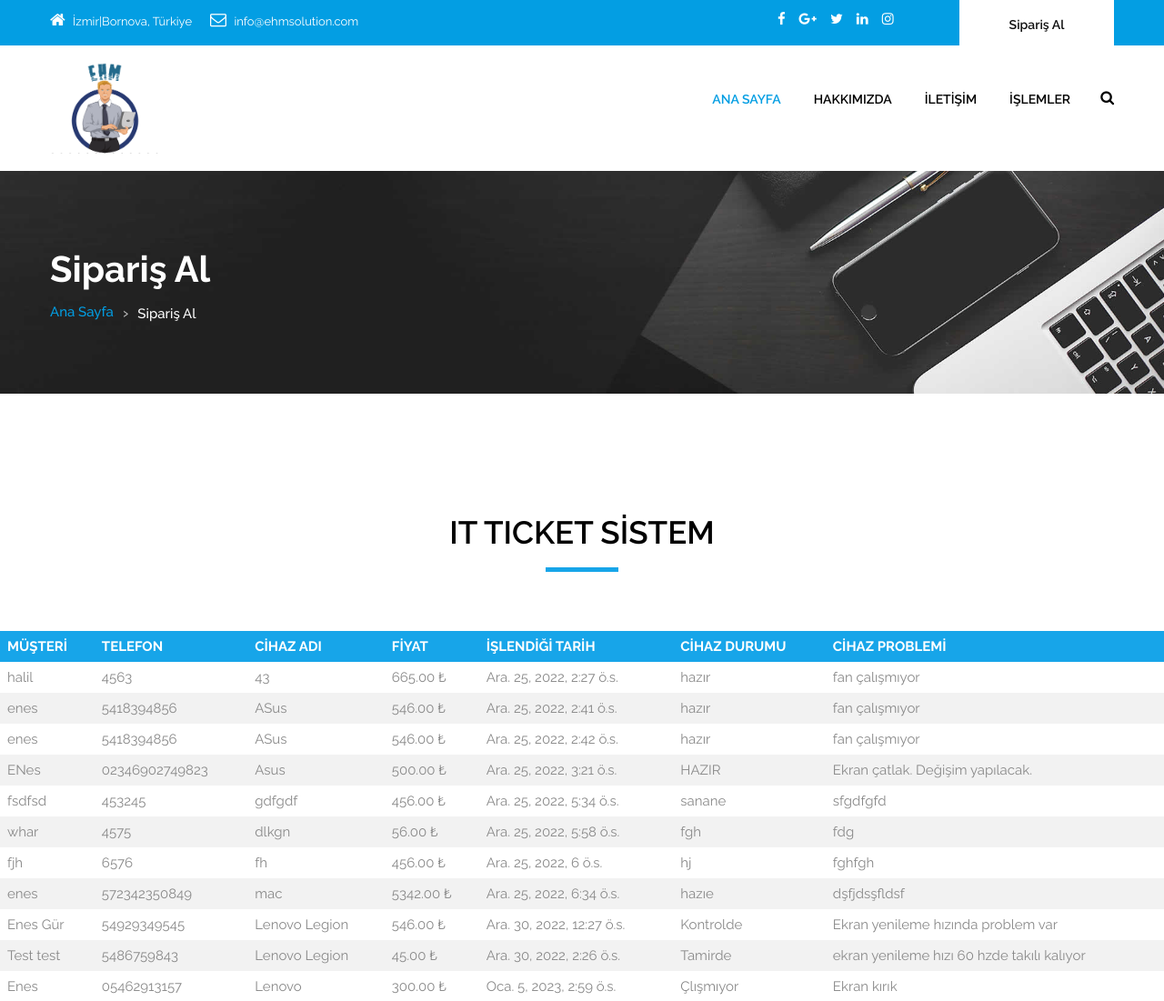
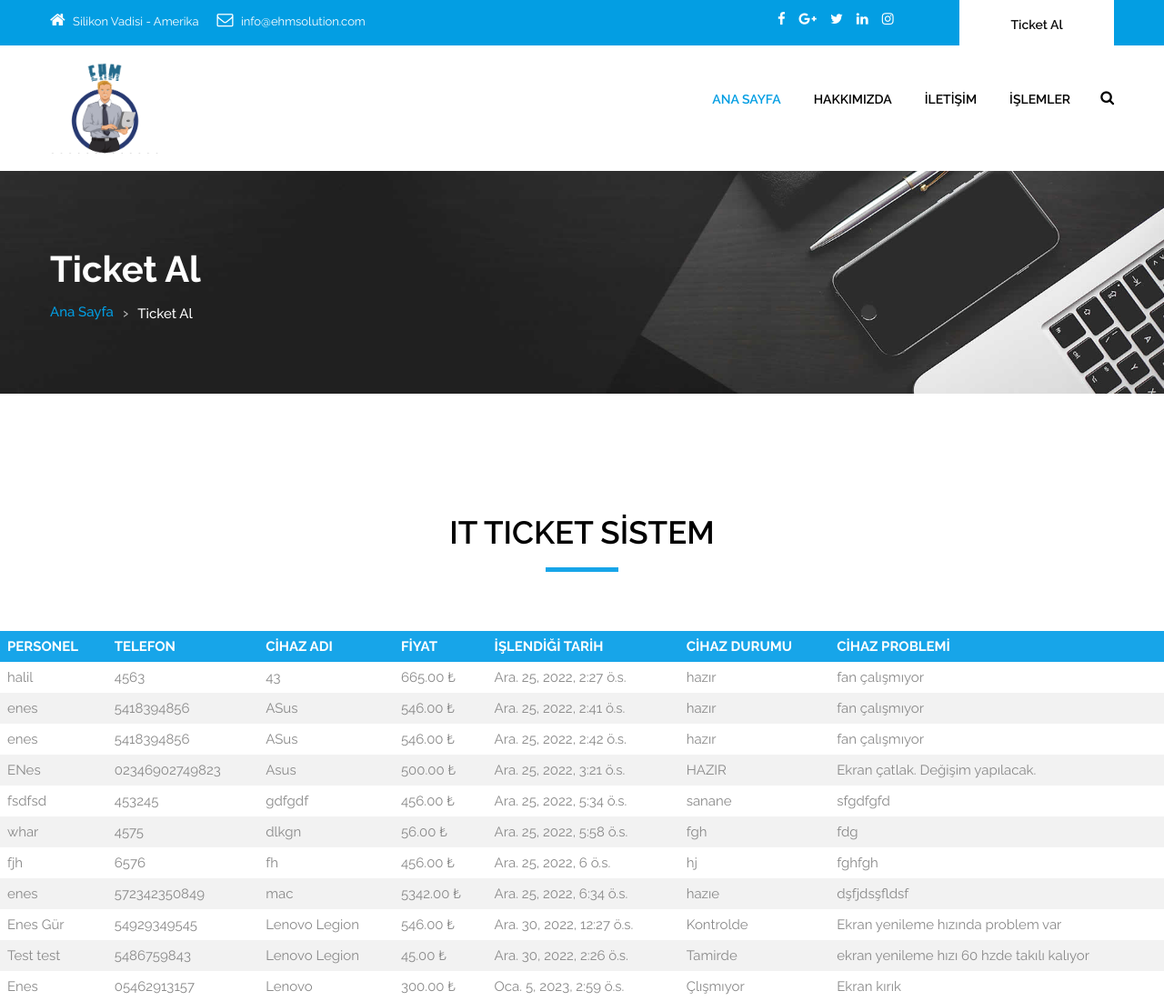
Before and after one commit to Stuckinrecoverymode/IT-ticketing-system, a Django app: page /home/ in a window 1280 px wide. Shown: the top 1101 px of the page at 91% size. Run offline with Django 3.2, Linux system fonts and the light colour scheme; data comes from the database, SQL or seed files in the repository; some libraries are stand-ins or nearby versions.

Commit message:
Template changes added

```diff
--- a/templates/about.html
+++ b/templates/about.html
@@ -417,7 +417,7 @@
       function initMap() {
         var map = new google.maps.Map(document.getElementById('map'), {
           zoom: 11,
-          center: {lat:  38.463125, lng: 27.175887},
+          center: {lat:  37.441968, lng: -122.172830},
 		  styles: [
                {
                  elementType: 'geometry',
@@ -510,7 +510,7 @@
 
         var image = "{% static 'media/images/it_service/location_icon_map_cont.png' %}";
         var beachMarker = new google.maps.Marker({
-          position: {lat:  38.463125, lng: 27.175887},
+          position: {lat:  37.441968, lng: -122.172830},
           map: map,
           icon: image
         });
--- a/templates/header.html
+++ b/templates/header.html
@@ -51,7 +51,7 @@
           <div class="full">
             <div class="topbar-left">
               <ul class="list-inline">
-                <li> <span class="topbar-label"><i class="fa  fa-home"></i></span> <span class="topbar-hightlight">İzmir|Bornova, Türkiye</span> </li>
+                <li> <span class="topbar-label"><i class="fa  fa-home"></i></span> <span class="topbar-hightlight">Silikon Vadisi - Amerika</span> </li>
                 <li> <span class="topbar-label"><i class="fa fa-envelope-o"></i></span> <span class="topbar-hightlight"><a href="mailto:info@yourdomain.com">info@ehmsolution.com</a></span> </li>
               </ul>
             </div>
@@ -70,7 +70,7 @@
             </div>
           </div>
           <div class="float-right">
-            <div class="make_appo"> <a class="btn white_btn" href="{% url 'login' %}">Sipariş Al</a> </div>
+            <div class="make_appo"> <a class="btn white_btn" href="{% url 'login' %}">Ticket Al</a> </div>
           </div>
         </div>
       </div>
--- a/templates/home.html
+++ b/templates/home.html
@@ -11,10 +11,10 @@
         <div class="full">
           <div class="title-holder">
             <div class="title-holder-cell text-left">
-              <h1 class="page-title">Sipariş Al</h1>
+              <h1 class="page-title">Ticket Al</h1>
               <ol class="breadcrumb">
                 <li><a href="{% url 'index' %}">Ana Sayfa</a></li>
-                <li class="active">Sipariş Al</li>
+                <li class="active">Ticket Al</li>
               </ol>
             </div>
           </div>
@@ -56,7 +56,7 @@
                     <table style="margin: 0 auto; border-collapse: collapse;">
                         <tr>
                             <thead>
-                                <th>MÜŞTERİ</th>
+                                <th>PERSONEL</th>
                                 <th>TELEFON</th>
                                 <th>CİHAZ ADI</th>
                                 <th>FİYAT</th>
@@ -125,7 +125,7 @@
       function initMap() {
         var map = new google.maps.Map(document.getElementById('map'), {
           zoom: 11,
-          center: {lat:  38.463125, lng: 27.175887},
+          center: {lat:  37.441968, lng: -122.172830},
 		  styles: [
                {
                  elementType: 'geometry',
@@ -218,7 +218,7 @@
 
         var image = "{% static 'media/images/it_service/location_icon_map_cont.png' %}";
         var beachMarker = new google.maps.Marker({
-          position: {lat:  38.463125, lng: 27.175887},
+          position: {lat:  37.441968, lng: -122.172830},
           map: map,
           icon: image
         });
--- a/templates/index.html
+++ b/templates/index.html
@@ -864,7 +864,7 @@
          function initMap() {
            var map = new google.maps.Map(document.getElementById('map'), {
              zoom: 11,
-             center: {lat:  38.463125, lng: 27.175887},
+             center: {lat:  37.441968, lng: -122.172830},
          styles: [
                   {
                     elementType: 'geometry',
@@ -957,7 +957,7 @@
 
            var image = "{% static 'media/images/it_service/location_icon_map_cont.png' %}";
            var beachMarker = new google.maps.Marker({
-             position: {lat:  38.463125, lng: 27.175887},
+             position: {lat:  37.441968, lng: -122.172830},
              map: map,
              icon: image
            });
--- a/templates/make_appointment.html
+++ b/templates/make_appointment.html
@@ -11,10 +11,10 @@
         <div class="full">
           <div class="title-holder">
             <div class="title-holder-cell text-left">
-              <h1 class="page-title">Sipariş Al</h1>
+              <h1 class="page-title">Ticket Al</h1>
               <ol class="breadcrumb">
                 <li><a href="{% url 'index' %}">Ana Sayfa</a></li>
-                <li class="active">Sipariş Al</li>
+                <li class="active">Ticket Al</li>
               </ol>
             </div>
           </div>
@@ -222,7 +222,7 @@
       function initMap() {
         var map = new google.maps.Map(document.getElementById('map'), {
           zoom: 11,
-          center: {lat:  38.463125, lng: 27.175887},
+          center: {lat:  37.441968, lng: -122.172830},
 		  styles: [
                {
                  elementType: 'geometry',
```
Also changed, not shown: templates/contact.html (+4 -4 lines).
